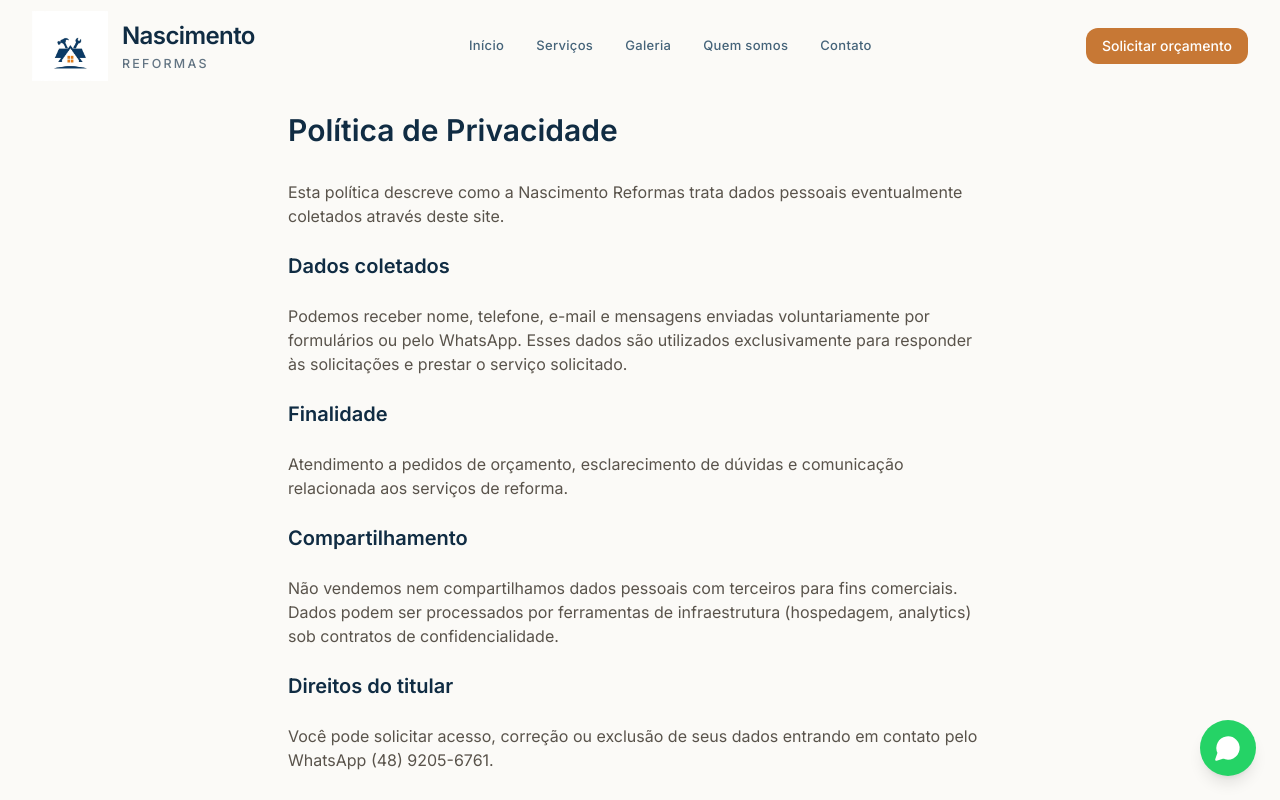
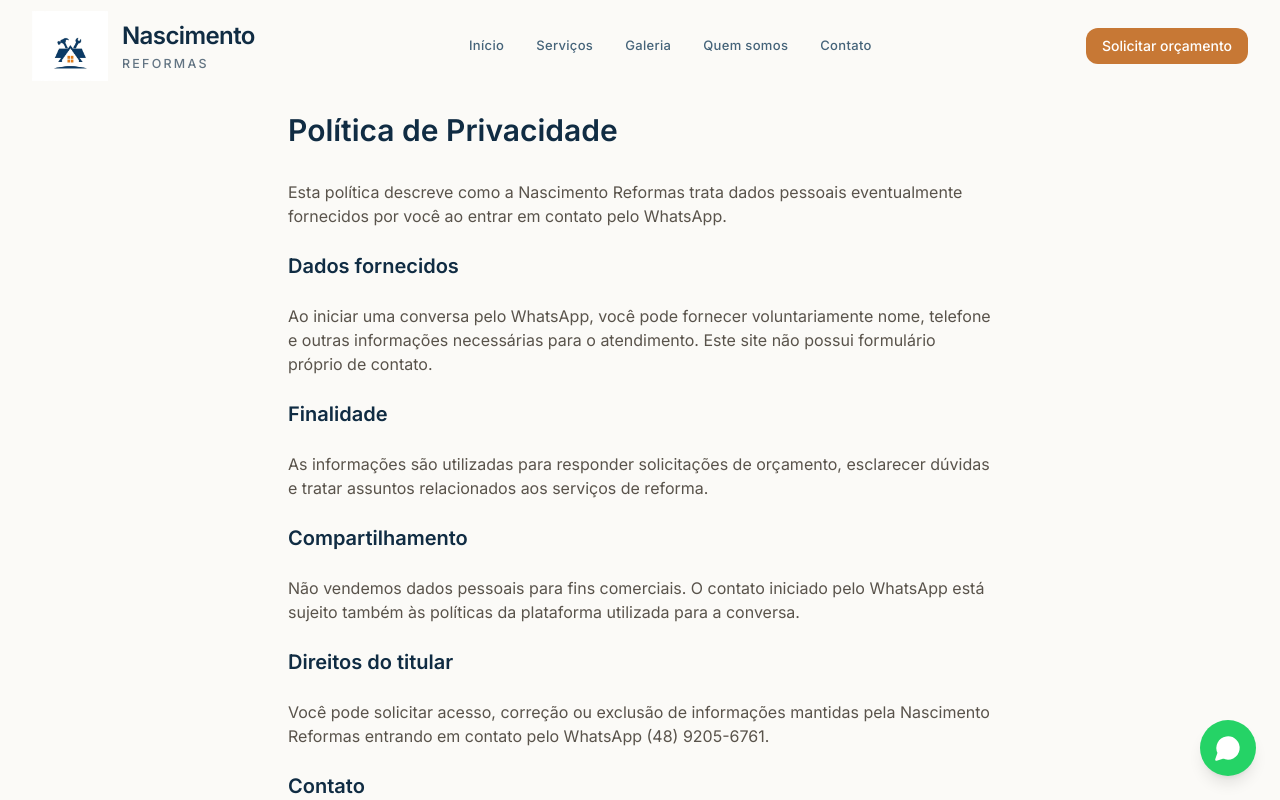
Before and after one commit to srmartinellid-droid/VireMarca-NasReformas, a Next.js app: page /privacidade in a window 1280 px wide. Shown: the top 800 px of the page. Built offline with nearby package versions, Linux system fonts and the light colour scheme; no server answers; the database is empty.

Commit message:
fix(privacy): align policy with actual site collection

```diff
--- a/src/app/privacidade/page.tsx
+++ b/src/app/privacidade/page.tsx
@@ -4,51 +4,28 @@ import { SITE } from "@/lib/site";
 export const metadata: Metadata = {
   title: "Política de Privacidade",
   description: `Política de privacidade e tratamento de dados da ${SITE.name}.`,
+  alternates: { canonical: "/privacidade" },
+  openGraph: { url: "/privacidade", title: `Política de Privacidade | ${SITE.name}` },
 };
 
 export default function PrivacidadePage() {
   return (
     <div className="pt-28 pb-20">
       <div className="mx-auto max-w-3xl px-4 sm:px-6 lg:px-8">
-        <h1 className="text-3xl font-semibold text-navy-900 mb-8">
-          Política de Privacidade
-        </h1>
+        <h1 className="text-3xl font-semibold text-navy-900 mb-8">Política de Privacidade</h1>
         <div className="prose prose-stone max-w-none space-y-6 text-stone-600">
-          <p>
-            Esta política descreve como a {SITE.name} trata dados pessoais
-            eventualmente coletados através deste site.
-          </p>
-          <h2 className="text-xl font-semibold text-navy-900">Dados coletados</h2>
-          <p>
-            Podemos receber nome, telefone, e-mail e mensagens enviadas
-            voluntariamente por formulários ou pelo WhatsApp. Esses dados são
-            utilizados exclusivamente para responder às solicitações e prestar o
-            serviço solicitado.
-          </p>
+          <p>Esta política descreve como a {SITE.name} trata dados pessoais eventualmente fornecidos por você ao entrar em contato pelo WhatsApp.</p>
+          <h2 className="text-xl font-semibold text-navy-900">Dados fornecidos</h2>
+          <p>Ao iniciar uma conversa pelo WhatsApp, você pode fornecer voluntariamente nome, telefone e outras informações necessárias para o atendimento. Este site não possui formulário próprio de contato.</p>
           <h2 className="text-xl font-semibold text-navy-900">Finalidade</h2>
-          <p>
-            Atendimento a pedidos de orçamento, esclarecimento de dúvidas e
-            comunicação relacionada aos serviços de reforma.
-          </p>
+          <p>As informações são utilizadas para responder solicitações de orçamento, esclarecer dúvidas e tratar assuntos relacionados aos serviços de reforma.</p>
           <h2 className="text-xl font-semibold text-navy-900">Compartilhamento</h2>
-          <p>
-            Não vendemos nem compartilhamos dados pessoais com terceiros para fins
-            comerciais. Dados podem ser processados por ferramentas de
-            infraestrutura (hospedagem, analytics) sob contratos de
-            confidencialidade.
-          </p>
+          <p>Não vendemos dados pessoais para fins comerciais. O contato iniciado pelo WhatsApp está sujeito também às políticas da plataforma utilizada para a conversa.</p>
           <h2 className="text-xl font-semibold text-navy-900">Direitos do titular</h2>
-          <p>
-            Você pode solicitar acesso, correção ou exclusão de seus dados
-            entrando em contato pelo WhatsApp {SITE.whatsappDisplay}.
-          </p>
+          <p>Você pode solicitar acesso, correção ou exclusão de informações mantidas pela Nascimento Reformas entrando em contato pelo WhatsApp {SITE.whatsappDisplay}.</p>
           <h2 className="text-xl font-semibold text-navy-900">Contato</h2>
-          <p>
-            Para questões sobre privacidade: WhatsApp {SITE.whatsappDisplay}.
-          </p>
-          <p className="text-sm text-stone-500 pt-8">
-            Última atualização: setembro de 2026.
-          </p>
+          <p>Para questões sobre privacidade: WhatsApp {SITE.whatsappDisplay}.</p>
+          <p className="text-sm text-stone-500 pt-8">Última atualização: setembro de 2026.</p>
         </div>
       </div>
     </div>
```
